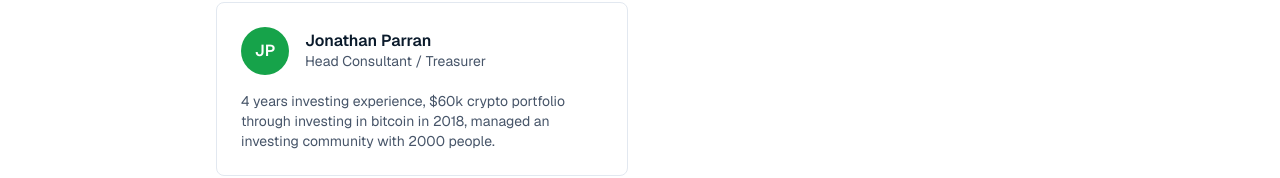
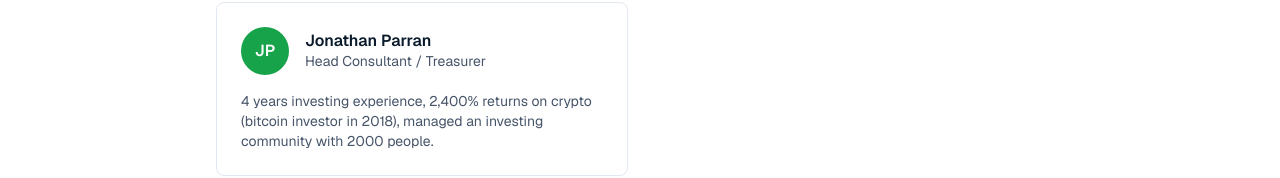
Before and after one commit to dbuldum4/soloninvsociety, a Next.js app in the folder solon-investment-society/: page /officers in a window 1280 px wide. Shown: the part 690-868 px from the top of the page. Built offline with nearby package versions, Linux system fonts and the light colour scheme.

Commit message:
Update officers and schedule pages5

```diff
--- a/solon-investment-society/src/app/about/page.tsx
+++ b/solon-investment-society/src/app/about/page.tsx
@@ -1,7 +1,6 @@
 export default function AboutPage() {
   return (
     <section className="relative overflow-hidden">
-      <div aria-hidden className="pointer-events-none absolute inset-x-0 -top-32 -z-10 h-[450px] bg-gradient-to-b from-accent/15 to-transparent"></div>
       <div className="max-w-4xl mx-auto px-6 py-12">
         <h1 className="text-3xl font-bold tracking-tight">About</h1>
         <p className="mt-4 text-muted-foreground">
--- a/solon-investment-society/src/app/components/PageTransition.tsx
+++ b/solon-investment-society/src/app/components/PageTransition.tsx
@@ -9,17 +9,17 @@ type PageTransitionProps = PropsWithChildren;
 const variants = {
   initial: {
     opacity: 0,
-    x: -16,
+    x: -8,
   },
   animate: {
     opacity: 1,
     x: 0,
-    transition: { duration: 0.28, ease: [0.22, 1, 0.36, 1] },
+    transition: { duration: 0.36, ease: [0.22, 1, 0.36, 1] },
   },
   exit: {
     opacity: 0,
-    y: 16,
-    transition: { duration: 0.18, ease: [0.22, 1, 0.36, 1] },
+    y: 8,
+    transition: { duration: 0.28, ease: [0.22, 1, 0.36, 1] },
   },
 };
 
--- a/solon-investment-society/src/app/layout.tsx
+++ b/solon-investment-society/src/app/layout.tsx
@@ -3,7 +3,6 @@ import { Geist, Geist_Mono } from "next/font/google";
 import Link from "next/link";
 import Image from "next/image";
 import "./globals.css";
-import PageTransition from "./components/PageTransition";
 
 const geistSans = Geist({
   variable: "--font-geist-sans",
@@ -52,8 +51,9 @@ export default function RootLayout({
               </nav>
             </div>
           </header>
-          <main className="flex-1">
-            <PageTransition>{children}</PageTransition>
+          <main className="relative flex-1">
+            <div aria-hidden className="pointer-events-none absolute inset-x-0 -top-32 -z-10 h-[450px] bg-gradient-to-b from-accent/15 to-transparent"></div>
+            {children}
           </main>
           <footer className="border-t border-border/60">
             <div className="max-w-7xl mx-auto px-6 py-8 text-sm text-muted-foreground">
--- a/solon-investment-society/src/app/officers/page.tsx
+++ b/solon-investment-society/src/app/officers/page.tsx
@@ -39,14 +39,13 @@ const officers: Officer[] = [
     role: "Head Consultant / Treasurer",
     initials: "JP",
     bio:
-      "4 years investing experience, $60k crypto portfolio through investing in bitcoin in 2018, managed an investing community with 2000 people.",
+      "4 years investing experience, 2,400% returns on crypto (bitcoin investor in 2018), managed an investing community with 2000 people.",
   },
 ];
 
 export default function OfficersPage() {
   return (
     <section className="relative overflow-hidden">
-      <div aria-hidden className="pointer-events-none absolute inset-x-0 -top-32 -z-10 h-[450px] bg-gradient-to-b from-accent/15 to-transparent"></div>
       <div className="max-w-4xl mx-auto px-6 py-12">
         <h1 className="text-3xl font-bold tracking-tight">Officers</h1>
         <p className="mt-3 text-sm text-muted-foreground">
--- a/solon-investment-society/src/app/page.tsx
+++ b/solon-investment-society/src/app/page.tsx
@@ -3,7 +3,6 @@ import Link from "next/link";
 export default function Home() {
   return (
     <section className="relative overflow-hidden">
-      <div aria-hidden className="pointer-events-none absolute inset-x-0 -top-32 -z-10 h-[450px] bg-gradient-to-b from-accent/15 to-transparent"></div>
       <div className="max-w-7xl mx-auto px-6 py-16 sm:py-24">
         <div className="mx-auto max-w-3xl text-center">
           <h1 className="text-4xl sm:text-5xl font-bold tracking-tight">
--- a/solon-investment-society/src/app/schedule/page.tsx
+++ b/solon-investment-society/src/app/schedule/page.tsx
@@ -1,7 +1,6 @@
 export default function SchedulePage() {
   return (
     <section className="relative overflow-hidden">
-      <div aria-hidden className="pointer-events-none absolute inset-x-0 -top-32 -z-10 h-[450px] bg-gradient-to-b from-accent/15 to-transparent"></div>
       <div className="max-w-4xl mx-auto px-6 py-12">
       <h1 className="text-3xl font-bold tracking-tight">Schedule</h1>
       <p className="mt-4 text-muted-foreground">
--- /dev/null
+++ b/solon-investment-society/src/app/template.tsx
@@ -0,0 +1,32 @@
+"use client";
+
+import { usePathname } from "next/navigation";
+import { AnimatePresence, motion, useIsPresent } from "framer-motion";
+import { PropsWithChildren } from "react";
+
+type TemplateProps = PropsWithChildren;
+
+function MotionWrapper({ children }: PropsWithChildren) {
+  const isPresent = useIsPresent();
+  return (
+    <motion.div
+      initial={{ opacity: 0, x: -8 }}
+      animate={{ opacity: 1, x: 0, transition: { duration: 0.36, ease: [0.22, 1, 0.36, 1] } }}
+      exit={{ opacity: 0, y: 8, transition: { duration: 0.28, ease: [0.22, 1, 0.36, 1] } }}
+      style={{ position: isPresent ? "relative" : "absolute", inset: 0 }}
+    >
+      {children}
+    </motion.div>
+  );
+}
+
+export default function Template({ children }: TemplateProps) {
+  const pathname = usePathname();
+  return (
+    <div style={{ position: "relative" }}>
+      <AnimatePresence mode="wait" initial={false}>
+        <MotionWrapper key={pathname}>{children}</MotionWrapper>
+      </AnimatePresence>
+    </div>
+  );
+}
```
Also changed, not shown: 1 other file (tests, documents, lock files or other folders).
